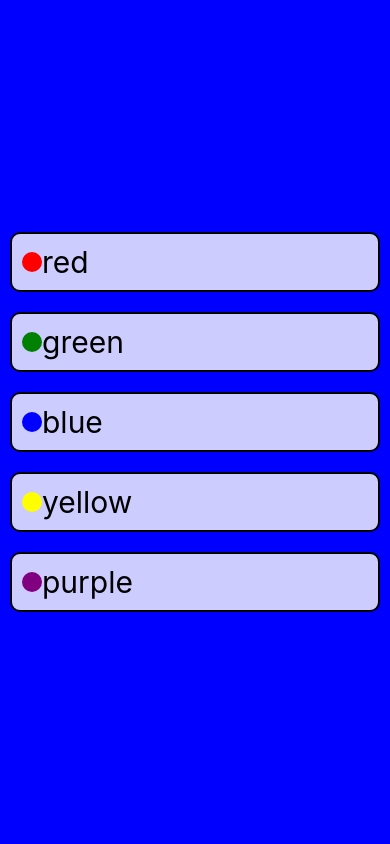
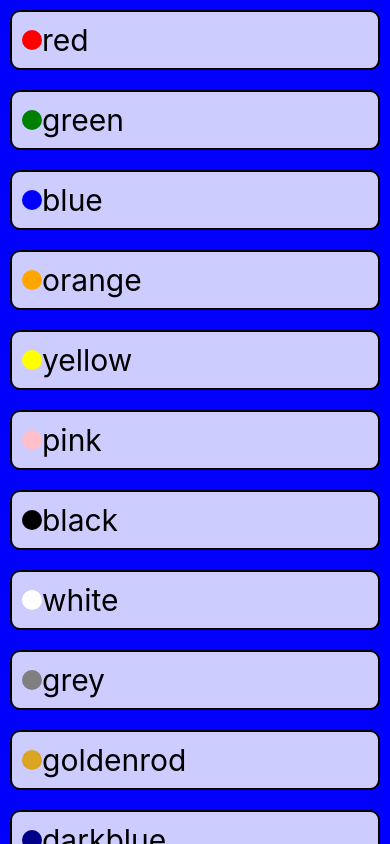
Before and after one commit to joeyharbert/ColorCatalog, a React Native app: screen / in a window 390 px wide. Built offline with nearby package versions, Linux system fonts and the light colour scheme.

Commit message:
dynamic flatlist

```diff
--- a/App.js
+++ b/App.js
@@ -1,27 +1,25 @@
 import React, { useState } from 'react';
-import {
-          StyleSheet,
-          View
-        } from 'react-native';
+import { StyleSheet, View, FlatList } from 'react-native';
 import ColorButton from './components/ColorButton'
+import defaultColors from './data/defaultColors.json'
 
 export default function App() {
   const [backgroundColor, setBackgroundColor] = useState("blue");
   return (
-    <View style={[styles.container, {backgroundColor}]}>
-      <ColorButton onPress={setBackgroundColor} backgroundColor="red" />
-      <ColorButton onPress={setBackgroundColor} backgroundColor="green" />
-      <ColorButton onPress={setBackgroundColor} backgroundColor="blue" />
-      <ColorButton onPress={setBackgroundColor} backgroundColor="yellow" />
-      <ColorButton onPress={setBackgroundColor} backgroundColor="purple" />
-    </View>
+    <FlatList
+    style={[styles.container, {backgroundColor}]}
+    data={defaultColors}
+    renderItem={({item}) => {
+      return(
+        <ColorButton key={item.id} onPress={setBackgroundColor} backgroundColor={item.color} />
+      );
+    }}/>
   );
 }
 
 const styles = StyleSheet.create({
   container: {
     flex: 1,
-    alignItems: 'center',
-    justifyContent: 'center',
+    display: "flex"
   },
 });
```
